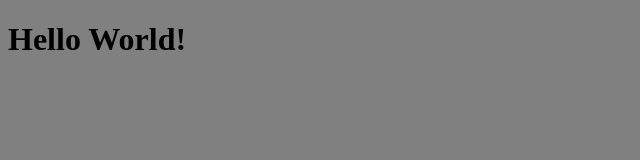
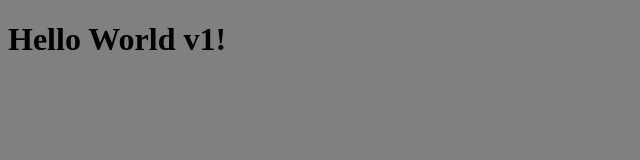
Before and after one commit to CyberSecurityBro/wiz-cicd-workflow, a plain HTML site: page index.html in a window 1280 px wide. Shown: the full height of the page, 0-640 px from the left. Drawn offline with Linux system fonts and the light colour scheme.

Commit message:
Update index.html

```diff
--- a/index.html
+++ b/index.html
@@ -2,7 +2,7 @@
 <html>
   <body style="background-color: gray;">
     <p><h1>
-      Hello World!
+      Hello World v1!
     </h1>
     </p>
   </body>
```
